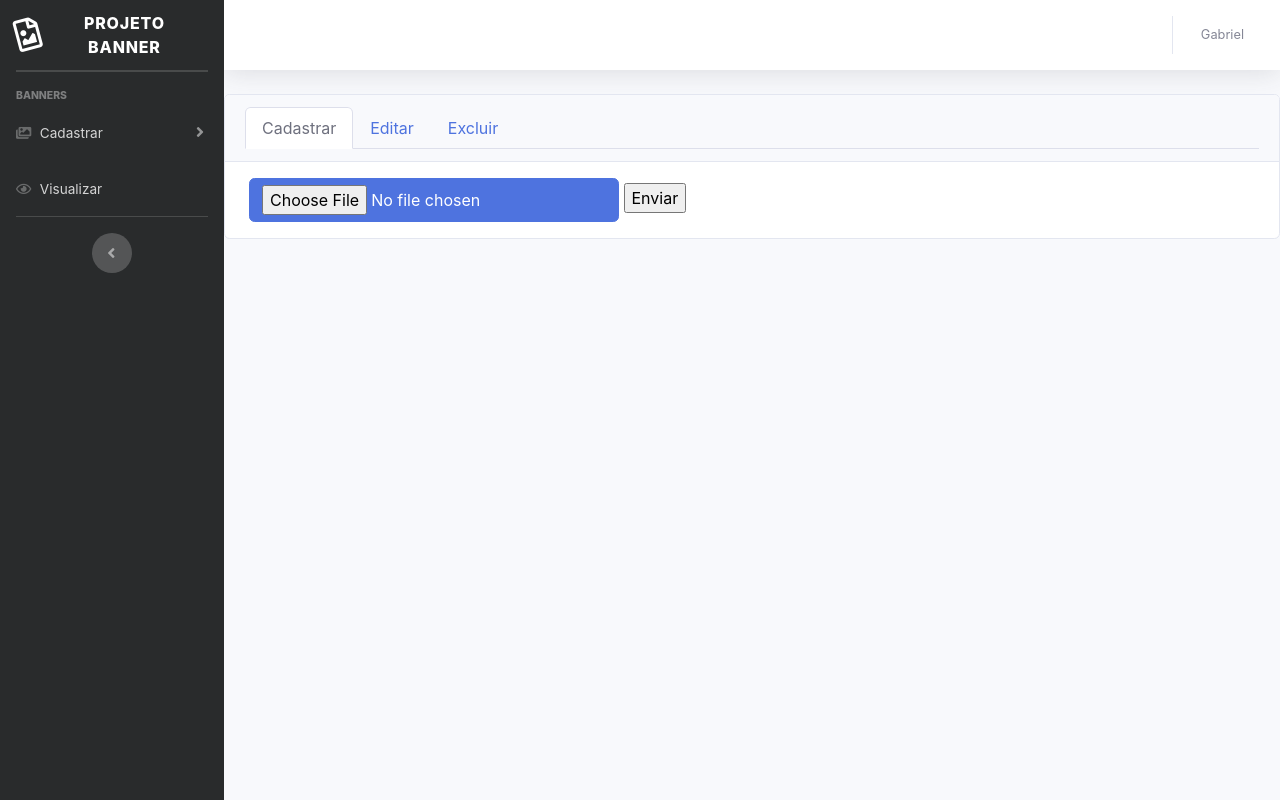
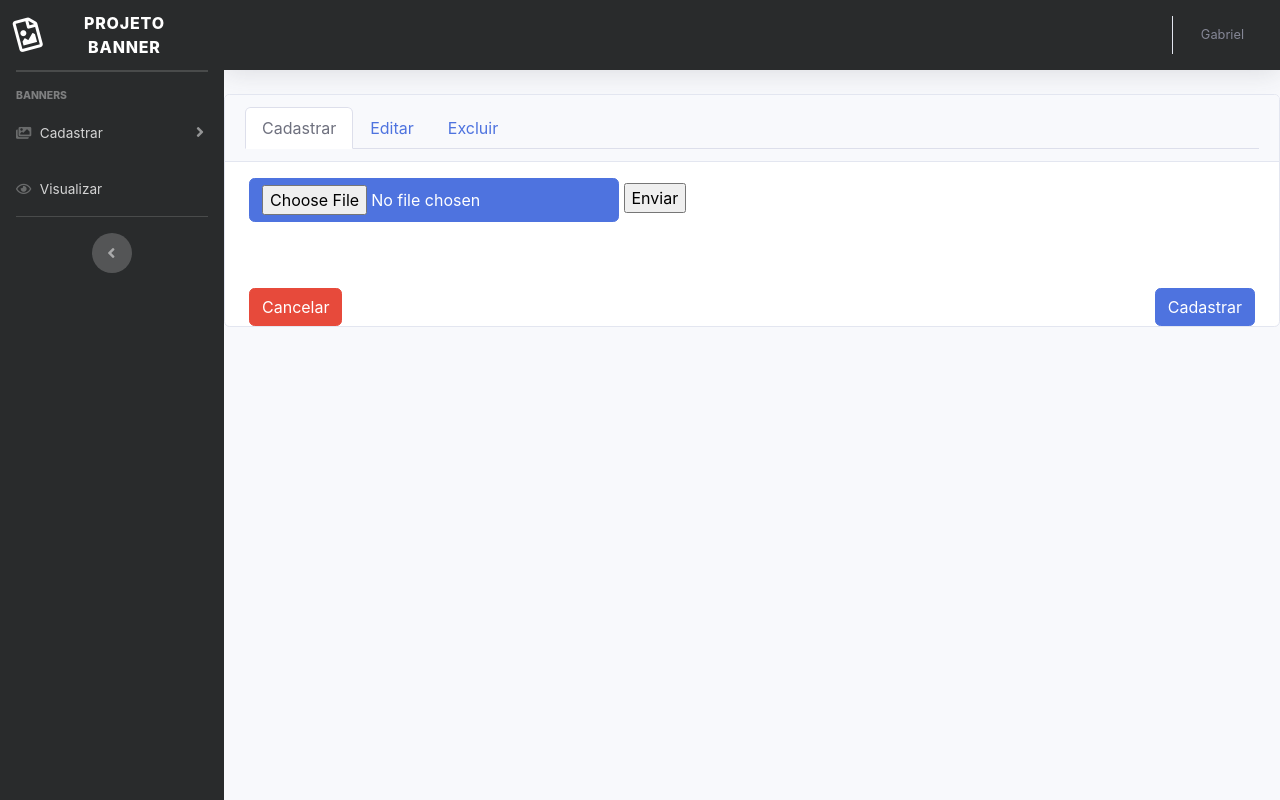
Before and after one commit to UEMGNUPSI/-ProjetoBanner, a PHP site: page /view/uploadImagem.php?banner=1 in a window 1280 px wide. Run offline with PHP 8.4, Linux system fonts and the light colour scheme; a user stored in the database is signed in; some libraries are stand-ins or nearby versions.

Commit message:
5° Commit - Ajustes de funções

```diff
--- a/view/addImagemBanner.php
+++ b/view/addImagemBanner.php
@@ -40,7 +40,7 @@
 
         $sql = "SELECT * FROM categoria_banner";
         $consulta = mysqli_query($conn, $sql);
-q
+
         while ($dados = mysqli_fetch_assoc($consulta)) {
           ?>
         <form action="post" class="col-5">
--- a/view/sidebar.php
+++ b/view/sidebar.php
@@ -71,7 +71,7 @@
       <div id="content">
 
         <!-- Topbar -->
-        <nav class="navbar navbar-expand navbar-light bg-white topbar mb-4 static-top shadow">
+        <nav class="navbar navbar-expand navbar-light topbar mb-4 static-top shadow"style="background-color:#292b2c">
 
           <!-- Sidebar Toggle (Topbar) -->
           <button id="sidebarToggleTop" class="btn btn-link d-md-none rounded-circle mr-3">
--- a/view/uploadImagem.php
+++ b/view/uploadImagem.php
@@ -14,10 +14,33 @@
   <script src="https://code.jquery.com/jquery-3.2.1.min.js"></script>
   <link href="../css/sb-admin-2.min.css" rel="stylesheet">
   <script>
- $('#bologna-list a').on('click', function (e) {
+    $('#bologna-list a').on('click', function(e) {
       e.preventDefault()
       $(this).tab('show')
     })
+
+
+    function funcao1() {
+      $('#cadastroModal').modal('hide');
+      alert("Cadastro efetuado com sucesso!");
+
+    }
+
+    function disabled() {
+      document.getElementById('nome_arquivo').disabled = true;
+    }
+
+    function Checkfiles() {
+      var fup = document.getElementById('nome_arquivo');
+      var fileName = fup.value;
+      var ext = fileName.substring(fileName.lastIndexOf('.') + 1);
+
+      if (ext == "jpeg" || ext == "png") {
+        return true;
+      } else {
+        return false;
+      }
+    }
   </script>
 </head>
 
@@ -42,9 +65,9 @@
 
   <div class="tab-content mt-3">
     <div class="tab-pane active" id="Cadastrar" role="tabpanel" aria-labelledby="Cadastrar-tab">
-    <form action="#" method="POST" enctype="multipart/form-data" class="ml-4 mb-3">
+      <form action="#" method="POST" enctype="multipart/form-data" class="ml-4 mb-3" onsubmit="Checkfiles(this)">
         <div class="fileUpload btn btn-primary">
-            <input type="file" id="nome_arquivo" name="arquivo" >
+          <input type="file" id="nome_arquivo" name="arquivo" accept="image/png, image/jpeg">
           <span class="nome_arquivo"></span>
         </div>
         <input type="submit" name="botao" value="Enviar">
@@ -67,14 +90,14 @@
           if (is_dir($_UP['pasta'])) {
             //Se a Pasta Existe
             if (move_uploaded_file($_FILES['arquivo']['tmp_name'], $_UP['pasta'] . $arq))
-              echo '<div class="res">Upload realizado com sucesso! <span> X </span> </div>';
+              echo "<script>$('#myModal').modal(options) </script>";
             else
               echo '<div class="res">Não possível realizar o upload! <span> X </span> </div>';
           } else {
             mkdir($_UP['pasta'], 0777);
 
             if (move_uploaded_file($_FILES['arquivo']['tmp_name'], $_UP['pasta'] . $arq))
-            echo '<div class="res">Upload realizado com sucesso! <span> X </span> </div>';
+              echo "<script>$('#myModal').modal(show) </script>";
             else
               echo '<div class="res">Não possível realizar o upload! <span> X </span> </div>';
           }
@@ -83,6 +106,52 @@
         ?>
       </form>
     </div>
+
+    <?php
+
+    $caminho = '../documentos/' . $nome_banner . '/';
+    $img = glob($caminho . '*{jpg,png}', GLOB_BRACE);
+    $contador = count($img);
+
+    $loopHorizontal = 5;
+
+    ?>
+    <form method="post" id="cadProtocolo" class="ml-4">
+
+      <div class="form-row" style="justify-content:left;margin-top:50px;margin-left: 10px;">
+
+        <?php
+        for ($i = 0; $i < $contador; $i++) {
+          if ($contador < $loopHorizontal) {
+            ?>
+
+        <div id="mostrarImagem" class="form-row " style="display: block;border-radius: 5px;margin-right: 2%;">
+          <a href="#"> <img src="<?php echo $img[$i]; ?>" style="width:150px;height: 150px;border-width: 6px;border-style: dashed;border-color: #428bca;" /> </a>
+        </div>
+        <?php
+          } else if ($contador = $loopHorizontal) {
+            ?>
+        <script>
+          disabled(this);
+        </script>
+        <div id="mostrarImagem" class="form-row ml-4" style="width: 150px; height: 150px;display: block;border-radius: 5px;align-items: center;margin-right: 2%;">
+          <img src="<?php echo $img[$i]; ?>" style="width:150px;height: 150px;border-width: 6px;border-style: dashed;border-color: #428bca;" />
+
+        </div>
+        <?php
+
+          }
+        }
+        ?>
+      </div>
+      <button type="button" class="btn btn-primary mr-4 mt-3" data-toggle="modal" data-target="#cadastroModal" style="float: right;">Cadastrar</button>
+      <button type="button" class="btn btn-danger  mt-3" data-toggle="modal" data-target="#cancelaCadastro" style="float: left;">Cancelar</button>
+    </form>
+
+
+
+
+
     <div class="tab-pane" id="Editar" role="tabpanel" aria-labelledby="Editar-tab">
       asuhdas
     </div>
@@ -95,4 +164,39 @@
 
 </div>
 
+<div class="modal fade" id="cadastroModal" tabindex="-1" role="dialog" aria-labelledby="exampleModalLabel" aria-hidden="true">
+  <div class="modal-dialog" role="document">
+    <div class="modal-content">
+      <div class="modal-header">
+        <h5 class="modal-title" id="exampleModalLabel">Deseja mesmo cadastrar estas imagens?</h5>
+        <button type="button" class="close" data-dismiss="modal" aria-label="Close">
+          <span aria-hidden="true">&times;</span>
+        </button>
+      </div>
+      <div class="modal-footer">
+        <button type="button" class="btn btn-danger" data-dismiss="modal">Cancelar</button>
+        <button type="button" class="btn btn-primary" onclick="alertCadastro()">Cadastrar</button>
+      </div>
+    </div>
+  </div>
+</div>
+
+<div class="modal fade" id="cancelaCadastro" tabindex="-1" role="dialog" aria-labelledby="exampleModalLabel" aria-hidden="true">
+  <div class="modal-dialog" role="document">
+    <div class="modal-content">
+      <div class="modal-header">
+        <h5 class="modal-title" id="exampleModalLabel">Deseja mesmo cancelar o cadastro destas imagens?</h5>
+        <button type="button" class="close" data-dismiss="modal" aria-label="Close">
+          <span aria-hidden="true">&times;</span>
+        </button>
+      </div>
+      <div class="modal-footer">
+        <button type="button" class="btn btn-danger">Cancelar</button>
+        <button type="button" class="btn btn-primary" data-dismiss="modal">Voltar</button>
+      </div>
+    </div>
+  </div>
+</div>
+
+
 <?php include_once  "footer.php"; ?>
```
Also changed, not shown: documentos/Diego Maradona/JPEG_example_JPG_RIP_100.jpg (deleted), documentos/Diego Maradona/UEMG-Logo.png (deleted), documentos/Diego Maradona/images.jpg (deleted). Lines whose indentation alone changed are shown as unchanged.
